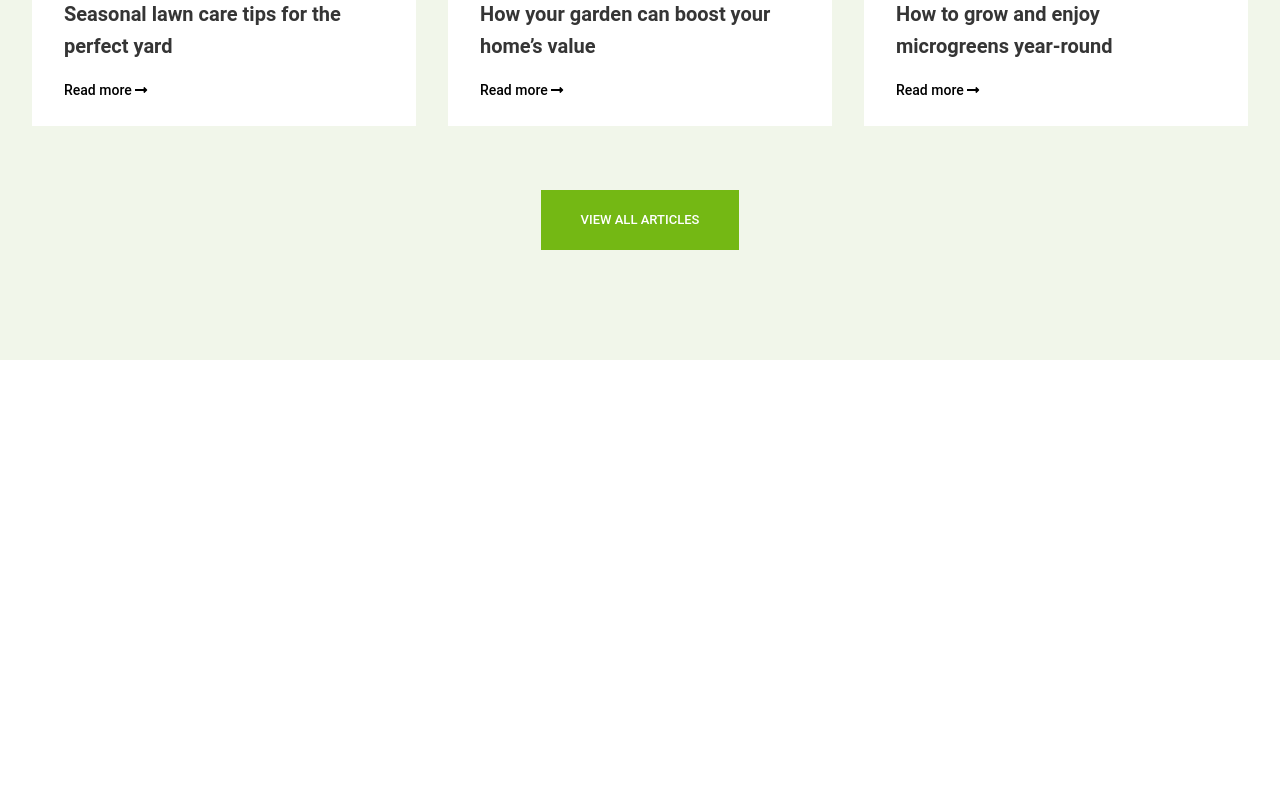
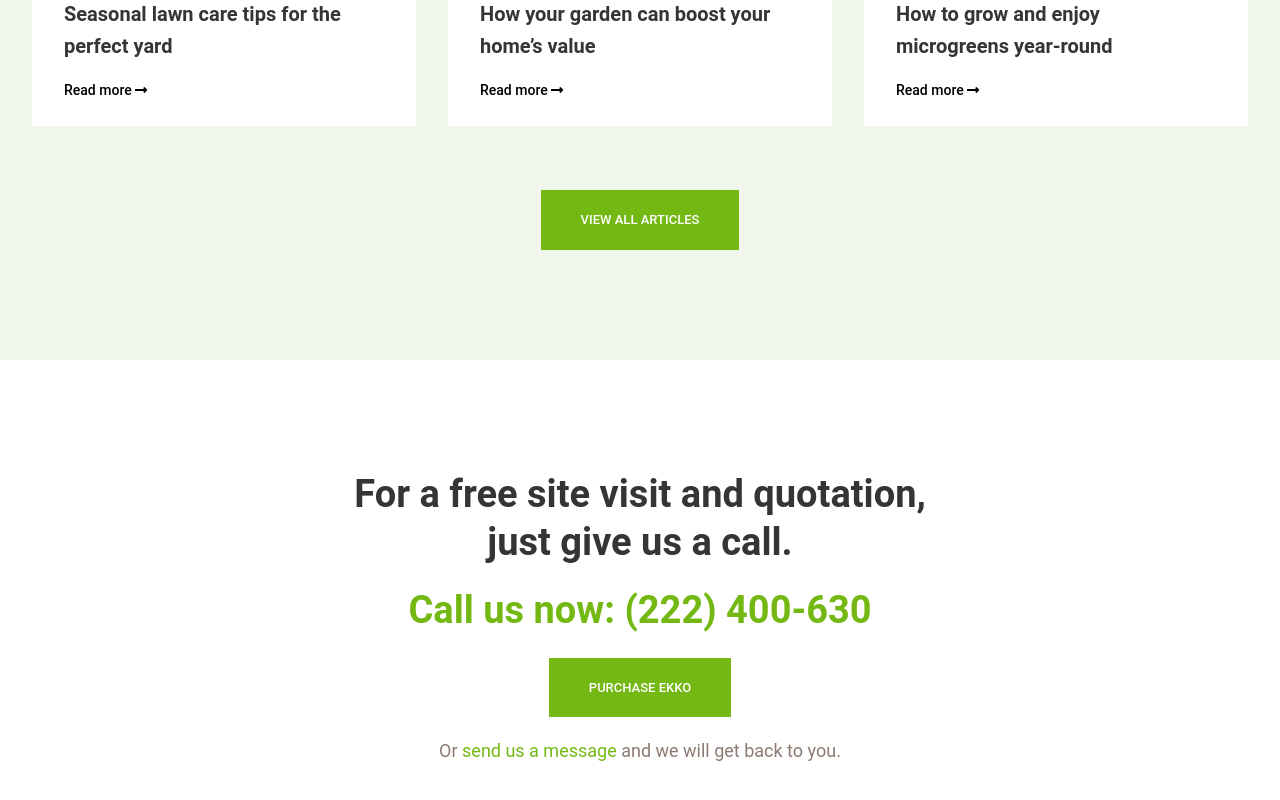
Before and after one commit to kamalahmed/garden-vue, a Vue app: page / in a window 1280 px wide. Shown: the part 8849-9649 px from the top of the page. Before the commit the page ends 9209 px from the top, so only its background shows below. Built offline with nearby package versions, Linux system fonts and the light colour scheme.

Commit message:
completed CallToAction section

```diff
--- a/src/App.vue
+++ b/src/App.vue
@@ -9,6 +9,7 @@
     <PricingTable :content="PricingTableData" />
     <Testimonial :content="TestimonialData" />
     <LatestBlog :content="LatestBlogData" />
+    <CallToAction :content="CallToActionData" />
   </div>
 </template>
 
@@ -23,6 +24,7 @@ import Portfolio from "./components/sections/Portfolio.vue";
 import PricingTable from "./components/sections/PricingTable.vue";
 import Testimonial from "./components/sections/Testimonial.vue";
 import LatestBlog from "./components/sections/LatestBlog.vue";
+import CallToAction from "./components/sections/CallToAction.vue";
 
 let bannerSliderSlides = [
   {
@@ -284,6 +286,14 @@ let LatestBlogData = {
   loadMoreText: 'View All Articles',
   loadMoreLink: '#',
 };
+let CallToActionData = {
+  title: "For a free site visit and quotation, <br>just give us a call.",
+  subtitle: "Call us now: (222) 400-630",
+  buttonText: 'Purchase Ekko',
+  buttonLink: '#',
+  contactLink: '#',
+  contactLinkText: 'send us a message'
+}
 export default {
   name: "App",
   data: function() {
@@ -302,6 +312,7 @@ export default {
       PricingTableData,
       TestimonialData,
       LatestBlogData,
+      CallToActionData,
     };
   },
   components: {
@@ -314,6 +325,7 @@ export default {
     PricingTable,
     Testimonial,
     LatestBlog,
+    CallToAction,
   }
 };
 </script>
--- a/src/components/common/Button.vue
+++ b/src/components/common/Button.vue
@@ -9,10 +9,8 @@
 </template>
 
 <script>
-
 export default {
   name: "Button",
-  props: [ 'classname', 'text', 'link']
-
-}
+  props: ["classname", "text", "link"]
+};
 </script>
--- /dev/null
+++ b/src/components/sections/CallToAction.vue
@@ -0,0 +1,29 @@
+<template>
+<section class="cta-area pt-space5 pb-space5 text-center">
+    <div class="container">
+        <div class="section-heading">
+            <h2 class="text-primary font-bold text-4xxl pb-5" v-if="content.title" v-html="content.title">
+            </h2>
+            <h3 class="text-secondary font-bold text-4xxl pb-6" v-if="content.subtitle">{{content.subtitle}}</h3>
+        </div><!-- end section-heading -->
+        <div class="flex justify-center pb-5">
+            <Button :text="content.buttonText" :link="content.buttonLink" />
+        </div>
+        <p class="text-lg text-ternary">Or <a :href="content.contactLink" class="text-secondary hover:text-primary ease-in-out duration-300"> {{content.contactLinkText}} </a> and we will get back to you.</p>
+    </div><!-- container -->
+</section><!-- end cta-area -->
+</template>
+
+<script>
+import Button from "@/components/common/Button";
+
+export default {
+  name: "CallToAction",
+  props: {
+    content: {
+      type: Object
+    }
+  },
+  components: { Button }
+};
+</script>
```
Lines whose indentation alone changed are shown as unchanged.
